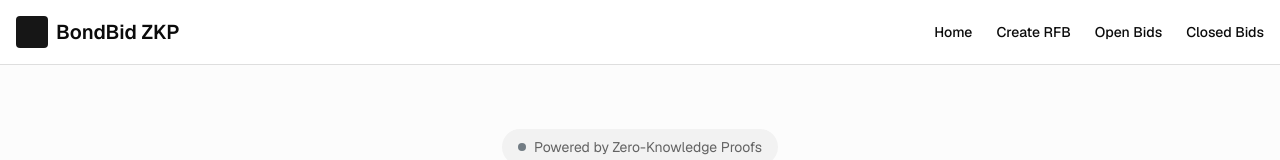
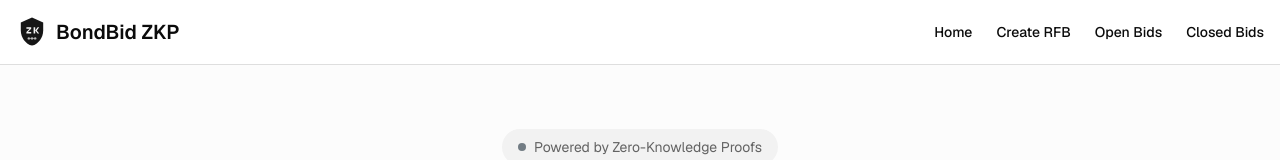
Before and after one commit to fosgate29/bid-creation-frontend, a Next.js app: page / in a window 1280 px wide. Shown: the top 160 px of the page. Built offline with nearby package versions, Linux system fonts and the light colour scheme.

Commit message:
feat: add custom logo across all pages
Include shield design with "ZK" branding and update metadata.

Co-authored-by: Luiz Hamilton Soares <26025128+fosgate29@users.noreply.github.com>

```diff
--- a/app/closed-bids/page.tsx
+++ b/app/closed-bids/page.tsx
@@ -6,6 +6,7 @@ import { Card, CardContent, CardDescription, CardHeader, CardTitle } from "@/com
 import { Badge } from "@/components/ui/badge";
 import { CheckCircle, Trophy, TrendingDown } from 'lucide-react';
 import { Button } from "@/components/ui/button";
+import { Logo } from "@/components/logo";
 
 interface RFB {
   id: string;
@@ -69,7 +70,7 @@ export default function ClosedBidsPage() {
       <header className="border-b border-border bg-card">
         <div className="container mx-auto px-4 py-4 flex items-center justify-between">
           <div className="flex items-center gap-2">
-            <div className="size-8 bg-primary rounded" />
+            <Logo className="size-8" />
             <h1 className="text-xl font-semibold">BondBid ZKP</h1>
           </div>
           <nav className="flex gap-6">
--- a/app/create/page.tsx
+++ b/app/create/page.tsx
@@ -16,6 +16,7 @@ import {
 import { Card, CardContent, CardDescription, CardHeader, CardTitle } from "@/components/ui/card";
 import { ArrowLeft, Shield } from 'lucide-react';
 import { useToast } from "@/hooks/use-toast";
+import { Logo } from "@/components/logo";
 
 export default function CreateRFBPage() {
   const router = useRouter();
@@ -60,7 +61,7 @@ export default function CreateRFBPage() {
       <header className="border-b border-border bg-card">
         <div className="container mx-auto px-4 py-4 flex items-center justify-between">
           <div className="flex items-center gap-2">
-            <div className="size-8 bg-primary rounded" />
+            <Logo className="size-8" />
             <h1 className="text-xl font-semibold">BondBid ZKP</h1>
           </div>
           <nav className="flex gap-6">
--- a/app/layout.tsx
+++ b/app/layout.tsx
@@ -7,8 +7,8 @@ const _geist = Geist({ subsets: ["latin"] });
 const _geistMono = Geist_Mono({ subsets: ["latin"] });
 
 export const metadata: Metadata = {
-  title: 'v0 App',
-  description: 'Created with v0',
+  title: 'BondBid ZKP - Request for Bid Platform',
+  description: 'Secure bond trading platform with Zero-Knowledge Proof technology for Vanilla and Exotic bonds',
   generator: 'v0.app',
   icons: {
     icon: [
--- a/app/open-bids/page.tsx
+++ b/app/open-bids/page.tsx
@@ -17,6 +17,7 @@ import {
 } from "@/components/ui/dialog";
 import { TrendingUp, Lock, DollarSign } from 'lucide-react';
 import { useToast } from "@/hooks/use-toast";
+import { Logo } from "@/components/logo";
 
 interface RFB {
   id: string;
@@ -105,7 +106,7 @@ export default function OpenBidsPage() {
       <header className="border-b border-border bg-card">
         <div className="container mx-auto px-4 py-4 flex items-center justify-between">
           <div className="flex items-center gap-2">
-            <div className="size-8 bg-primary rounded" />
+            <Logo className="size-8" />
             <h1 className="text-xl font-semibold">BondBid ZKP</h1>
           </div>
           <nav className="flex gap-6">
--- a/app/page.tsx
+++ b/app/page.tsx
@@ -1,6 +1,7 @@
 import Link from "next/link";
 import { Button } from "@/components/ui/button";
 import { FileText, TrendingUp, CheckCircle } from 'lucide-react';
+import { Logo } from "@/components/logo";
 
 export default function HomePage() {
   return (
@@ -8,7 +9,7 @@ export default function HomePage() {
       <header className="border-b border-border bg-card">
         <div className="container mx-auto px-4 py-4 flex items-center justify-between">
           <div className="flex items-center gap-2">
-            <div className="size-8 bg-primary rounded" />
+            <Logo className="size-8" />
             <h1 className="text-xl font-semibold">BondBid ZKP</h1>
           </div>
           <nav className="flex gap-6">
--- /dev/null
+++ b/components/logo.tsx
@@ -0,0 +1,34 @@
+export function Logo({ className }: { className?: string }) {
+  return (
+    <svg
+      viewBox="0 0 40 40"
+      fill="none"
+      xmlns="http://www.w3.org/2000/svg"
+      className={className}
+    >
+      {/* Shield shape representing security */}
+      <path
+        d="M20 2L6 8v10c0 8.84 6.12 17.09 14 19 7.88-1.91 14-10.16 14-19V8L20 2z"
+        fill="currentColor"
+        className="text-primary"
+      />
+      {/* ZK abbreviation */}
+      <path
+        d="M13 14h6v2l-4 4h4v2h-6v-2l4-4h-4v-2z"
+        fill="white"
+        opacity="0.95"
+      />
+      <path
+        d="M22 14h2v4l3-4h2l-3 4 3 4h-2l-3-4v4h-2v-8z"
+        fill="white"
+        opacity="0.95"
+      />
+      {/* Blockchain link icon at bottom */}
+      <circle cx="16" cy="28" r="1.5" fill="white" opacity="0.7" />
+      <circle cx="20" cy="28" r="1.5" fill="white" opacity="0.7" />
+      <circle cx="24" cy="28" r="1.5" fill="white" opacity="0.7" />
+      <line x1="17.5" y1="28" x2="18.5" y2="28" stroke="white" strokeWidth="1" opacity="0.7" />
+      <line x1="21.5" y1="28" x2="22.5" y2="28" stroke="white" strokeWidth="1" opacity="0.7" />
+    </svg>
+  );
+}
```
